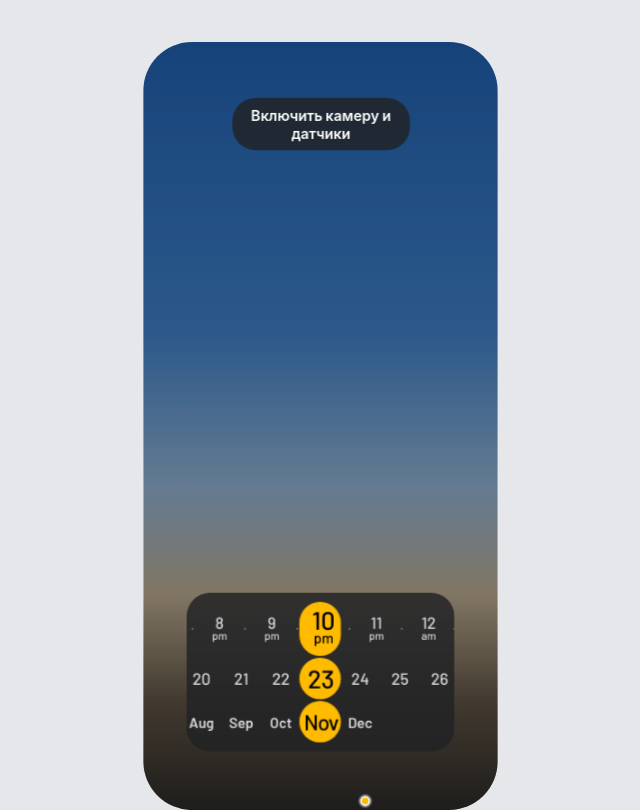
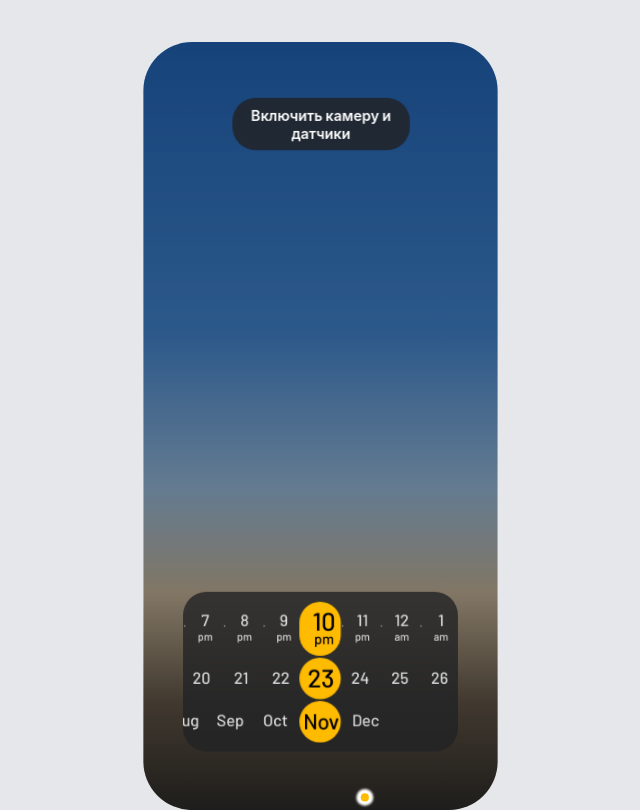
Before and after one commit to LehanSiarhei/html_prototype, a plain HTML site: page index.html in a window 1280 px wide. Shown: the whole page, without its empty margins (320-960 px from the left). Drawn offline with Linux system fonts and the light colour scheme.

Commit message:
Add files via upload

```diff
--- a/index.html
+++ b/index.html
@@ -123,11 +123,11 @@
   /* Calendar block */
   .picker {
     position: absolute;
-    left: 50%; width: 297px; margin-left: -148.5px;
+    left: 50%; width: 305px; margin-left: -152.5px;
     bottom: 65px;
-    height: 176px;
+    height: 177px;
     border-radius: 26px;
-    background: var(--panel-bg);
+    background: rgba(34, 35, 38, 0.8);
     -webkit-backdrop-filter: blur(6px);
     backdrop-filter: blur(6px);
     overflow: hidden;
@@ -140,9 +140,14 @@
   .row {
     position: absolute; left: 0; right: 0;
   }
-  .row--time  { top: 10px;  height: 60px; }
-  .row--day   { top: 72px;  height: 46px; }
-  .row--month { top: 120px; height: 46px; }
+  .row--time  { top: 11px;  height: 60px; }
+  .row--day   { top: 73px;  height: 46px; }
+  .row--month { top: 121px; height: 46px; }
+  /* Text sits slightly above the centre of each pill, as in the mockup (Barlow's normal line height) */
+  .row--time .strip, .row--time .pill-track { top: -3px; bottom: 3px; }
+  .row--day .strip, .row--day .pill-track { top: -1px; bottom: 1px; }
+  .row--month .strip { top: -2px; bottom: 2px; }
+  .row--month .pill-track { top: -1.5px; bottom: 1.5px; }
 
   .strip {
     position: absolute; inset: 0;
@@ -168,14 +173,17 @@
     text-align: center;
     white-space: nowrap;
   }
-  .row--time  .item { width: 29px; height: 100%; }
-  .row--day   .item, .row--month .item { width: 44px; height: 100%; }
+  .row--time  .item { width: 21.8px; height: 100%; }
+  .row--day   .item { width: 44px; height: 100%; }
+  .row--month .item { width: 50px; height: 100%; }
+  /* Current hour (rounded to the nearest), today and this month */
+  .item.is-now { color: var(--accent); }
 
-  .t-num  { font-size: 18px; line-height: 18px; margin-bottom: -4px; }
-  .t-sub  { font-size: 12px; line-height: 18px; }
+  .t-num  { font-size: 18px; line-height: normal; }
+  .t-sub  { font-size: 12px; line-height: normal; }
   .t-dot  { width: 2.021px; height: 1.951px; display: block; }
   .d-num  { font-size: 18px; line-height: normal; }
-  .m-name { font-size: 16px; font-weight: 600; line-height: normal; }
+  .m-name { font-size: 18px; font-weight: 500; line-height: normal; }
 
   /* Red selection stays fixed; the strip scrolls underneath it */
   .pill {
@@ -199,9 +207,11 @@
     color: #000; font-weight: 500; white-space: nowrap;
     will-change: transform;
   }
-  .p-num   { font-size: 28px; line-height: 18px; }
-  .p-sub   { font-size: 16px; line-height: 18px; }
-  .p-month { font-size: 24px; line-height: normal; letter-spacing: -0.96px; }
+  .p-num   { font-size: 28px; line-height: normal; }
+  .p-sub   { font-size: 16px; line-height: normal; }
+  .p-month { font-size: 24px; line-height: normal; letter-spacing: -0.48px; }
+  .pill--time .pt-item { gap: 0; }
+  .pill--time .p-num { margin-bottom: -7px; }
 
   @media (prefers-reduced-motion: reduce) {
     .strip { scroll-behavior: auto; }
@@ -235,8 +245,8 @@
         <circle r="18.5" fill="#FFBB00"/>
       </g>
       <g id="sunEdge" visibility="hidden">
-        <circle r="6.27" fill="#FFFFFF" filter="url(#miniGlow)"/>
-        <circle r="3.57" fill="#FFBB00"/>
+        <circle r="9.4" fill="#FFFFFF" filter="url(#miniGlow)"/>
+        <circle r="4.5" fill="#FFBB00"/>
       </g>
     </svg>
     <div class="hour-labels" id="hourLabels" aria-hidden="true"></div>
@@ -391,6 +401,7 @@ var geomagnetism=(()=>{var M=(t,h)=>()=>(h||t((h={exports:{}}).exports,h),h.expo
       if (i >= a && i <= b && a !== -1) continue;
       const el = document.createElement("div");
       el.className = "item";
+      if (this.isNow && this.isNow(i)) el.classList.add("is-now");
       el.dataset.i = i;
       el.style.left = (this.side + i * this.step) + "px";
       el.innerHTML = this.html(i);
@@ -533,7 +544,8 @@ var geomagnetism=(()=>{var M=(t,h)=>()=>(h||t((h={exports:{}}).exports,h),h.expo
   // ---------- Time: every half hour of the year (scrolls freely, no snapping) ----------
   const timeStrip = document.getElementById("timeStrip");
   const pillTrack = document.getElementById("pillTrack");
-  const time = new Carousel(timeStrip, 29, i => {
+  // White hours are 43.6 px apart (32 px block + 4.8 + 2 px dot + 4.8): 21.8 px per half hour
+  const time = new Carousel(timeStrip, 21.8, i => {
     if (!linking || time.following) return;
     const d = Math.floor(i / 48);   // crossing midnight changes the day,
     day.followTo(d);
@@ -562,9 +574,8 @@ var geomagnetism=(()=>{var M=(t,h)=>()=>(h||t((h={exports:{}}).exports,h),h.expo
     pillTrack.appendChild(el);
     pillEls.push(el);
   }
-  // Parallax: hours inside the pill are closer together than the white ones (43.5 px instead of 58),
-  // so this strip moves slower than the time strip while staying in sync with it
-  const PILL_HOUR = 43.5;
+  // Hours inside the pill are 52 px apart, the white ones 43.6 px (each strip in sync with the other)
+  const PILL_HOUR = 52;
   function updateTimePill(pos) {
     const steps = Math.max(0, Math.min(time.count - 1, pos / time.step));
     const hours = steps / 2;
@@ -596,12 +607,12 @@ var geomagnetism=(()=>{var M=(t,h)=>()=>(h||t((h={exports:{}}).exports,h),h.expo
     month.followTo(DAY_MONTH[i]);
   });
   day.render(TOTAL_DAYS, i => '<span class="d-num">' + DAY_OF_MONTH[i] + "</span>");
-  day.onMove = pillStrip(dayTrack, day, i => '<span class="p-num">' + DAY_OF_MONTH[i] + "</span>");
+  day.onMove = pillStrip(dayTrack, day, i => '<span class="p-num">' + DAY_OF_MONTH[i] + "</span>", 56);
 
   // ---------- Month ----------
   const monthTrack = document.getElementById("monthTrack");
   const monthStrip = document.getElementById("monthStrip");
-  const month = new Carousel(monthStrip, 44, m => {
+  const month = new Carousel(monthStrip, 50, m => {
     monthStrip.setAttribute("aria-valuetext", MONTHS_FULL[m] + " " + YEAR);
     if (!linking || month.following) return;
     // Same day number, or the month's last day if it is shorter; the days strip
@@ -613,11 +624,31 @@ var geomagnetism=(()=>{var M=(t,h)=>()=>(h||t((h={exports:{}}).exports,h),h.expo
     timeToDay(d);
   });
   month.render(12, i => '<span class="m-name">' + MONTHS[i] + "</span>");
-  month.onMove = pillStrip(monthTrack, month, i => '<span class="p-month">' + MONTHS[i] + "</span>");
+  month.onMove = pillStrip(monthTrack, month, i => '<span class="p-month">' + MONTHS[i] + "</span>", 68);
 
-  // Inside a day or month pill: its own strip of large values that moves exactly with the small
-  // ones underneath; values slide in from one edge of the pill and out past the other
-  function pillStrip(trackEl, c, html) {
+  // The current moment is marked in yellow on each strip on its own, as in the mockup: the nearest
+  // hour on every day (8:22 → 8 am, 8:30 → 9 am), today's day number in every month, and this month
+  function nowIndices() {
+    const now = new Date();
+    const h = Math.floor((now.getHours() * 60 + now.getMinutes() + 30) / 60) % 24;
+    return { t: h * 2, d: now.getDate(), m: now.getMonth() };
+  }
+  let NOW = nowIndices();
+  time.isNow = i => i % 48 === NOW.t;
+  day.isNow = i => DAY_OF_MONTH[i] === NOW.d;
+  month.isNow = i => i === NOW.m;
+  function repaintStrips() { for (const c of [time, day, month]) { c.range = [-1, -1]; c.track.innerHTML = ""; c.paint(); } }
+  repaintStrips();
+  setInterval(() => {
+    const n = nowIndices();
+    if (n.t === NOW.t && n.d === NOW.d && n.m === NOW.m) return;
+    NOW = n;
+    repaintStrips();
+  }, 30000);
+
+  // Inside a day or month pill: its own strip of large values that moves with the small ones
+  // underneath (closer together, so slightly slower); values slide in and out past the pill's edges
+  function pillStrip(trackEl, c, html, gap) {
     const els = [];
     for (let k = 0; k < 3; k++) {
       const el = document.createElement("div");
@@ -629,8 +660,8 @@ var geomagnetism=(()=>{var M=(t,h)=>()=>(h||t((h={exports:{}}).exports,h),h.expo
       const base = Math.round(pos / c.step);
       for (let k = 0; k < 3; k++) {
         const el = els[k], i = base - 1 + k;
-        const x = i * c.step - pos;
-        if (i < 0 || i >= c.count || Math.abs(x) > 60) { el.style.display = "none"; continue; }
+        const x = (i - pos / c.step) * gap;
+        if (i < 0 || i >= c.count || Math.abs(x) > 90) { el.style.display = "none"; continue; }
         el.style.display = "";
         if (el.dataset.i !== String(i)) { el.innerHTML = html(i); el.dataset.i = String(i); }
         el.style.transform = "translate(calc(-50% + " + x.toFixed(2) + "px), -50%)";
@@ -1079,7 +1110,7 @@ var geomagnetism=(()=>{var M=(t,h)=>()=>(h||t((h={exports:{}}).exports,h),h.expo
       let ux = r[0], uy = -r[1];
       const l = Math.hypot(ux, uy);
       if (l < 1e-6) { ux = 0; uy = 1; } else { ux /= l; uy /= l; }
-      const m = 10;
+      const m = 14;
       const tx = Math.abs(ux) > 1e-6 ? ((ux > 0 ? W - m : m) - cx) / ux : Infinity;
       const ty = Math.abs(uy) > 1e-6 ? ((uy > 0 ? H - m : m) - cy) / uy : Infinity;
       const t = Math.min(tx, ty);
```
